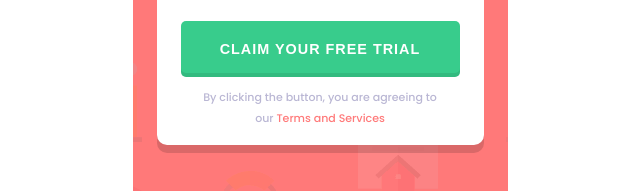
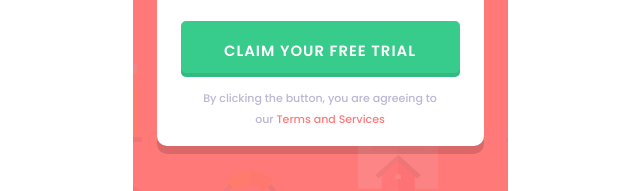
Before and after one commit to dominikapap/FrontendMentor-intro-with-form, a plain HTML site: page index.html in a window 1280 px wide. Shown: the part 773-964 px from the top of the page, 320-960 px from the left. Drawn offline with Linux system fonts and the light colour scheme.

Commit message:
changed padding-top for submit button

```diff
--- a/scss/main.scss
+++ b/scss/main.scss
@@ -198,11 +198,13 @@ input {
   box-shadow: inset 0px -4px 0px rgba(0, 0, 0, 0.0908818);
   border-radius: 5px;
   border: none;
+  font-family: $main-font;
   font-weight: $semi-bold;
-  font-size: 0.9rem;
+  font-size: 0.93rem;
   line-height: 26px;
   text-align: center;
   letter-spacing: 1px;
+  padding-top:0.3rem;
 
   &:hover {
     background-color: $primary-btn-hover;
@@ -223,7 +225,7 @@ input {
   text-align: center;
   color: #bab7d4;
   padding-bottom: 16px;
-  margin: 0.6rem 39px 24px;
+  margin: 0.7rem 39px 24px;
   span {
     color: $primary;
   }
```
Also changed, not shown: css/main.css, 1 other file.
